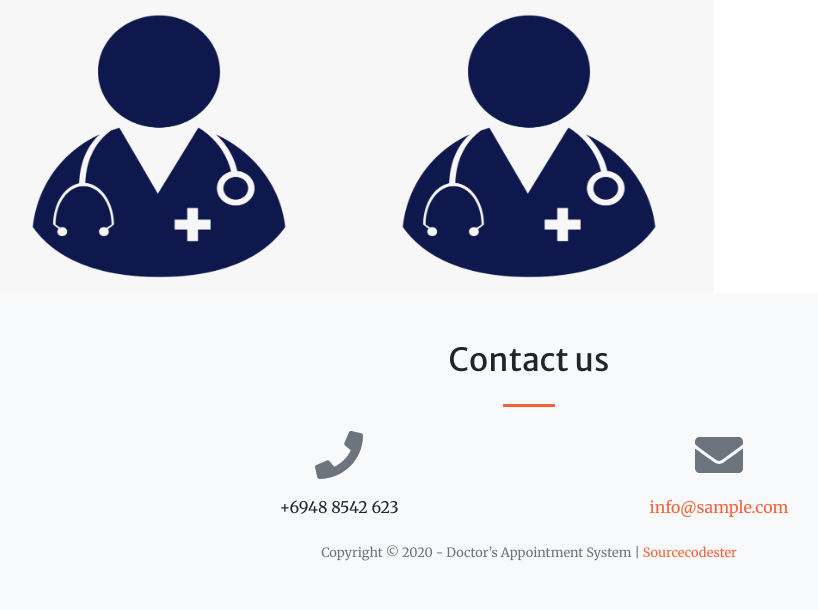
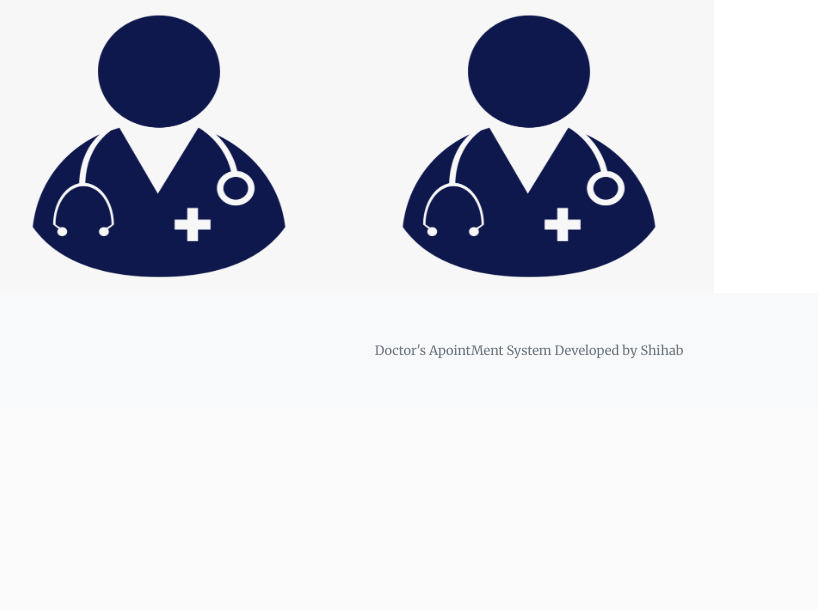
Before and after one commit to tonmoy5/DoctorApointment, a PHP site: page /index.php?page=home in a window 1280 px wide. Shown: the part 633-1243 px from the top of the page, without its empty margins (111-929 px from the left). After the commit the page ends 992 px from the top, so only its background shows below. Run offline with PHP 8.4, Linux system fonts and the light colour scheme; the visitor is signed in with stand-in values (Sample User, id 1); data comes from the database, SQL or seed files in the repository; data that the repository does not hold is empty; some libraries are stand-ins or nearby versions.

Commit message:
footer removed

```diff
--- a/index.php
+++ b/index.php
@@ -99,28 +99,9 @@ ob_end_flush();
     </div>
   </div>
   <footer class="bg-light py-5">
+
     <div class="container">
-      <div class="row justify-content-center">
-        <div class="col-lg-8 text-center">
-          <h2 class="mt-0">Contact us</h2>
-          <hr class="divider my-4" />
-        </div>
-      </div>
-      <div class="row">
-        <div class="col-lg-4 ml-auto text-center mb-5 mb-lg-0">
-          <i class="fas fa-phone fa-3x mb-3 text-muted"></i>
-          <div><?php echo $_SESSION['setting_contact'] ?></div>
-        </div>
-        <div class="col-lg-4 mr-auto text-center">
-          <i class="fas fa-envelope fa-3x mb-3 text-muted"></i>
-          <!-- Make sure to change the email address in BOTH the anchor text and the link target below!-->
-          <a class="d-block" href="mailto:<?php echo $_SESSION['setting_email'] ?>"><?php echo $_SESSION['setting_email'] ?></a>
-        </div>
-      </div>
-    </div>
-    <br>
-    <div class="container">
-      <div class="small text-center text-muted">Copyright © 2020 - <?php echo $_SESSION['setting_name'] ?> | <a href="https://www.sourcecodester.com/" target="_blank">Sourcecodester</a></div>
+      <div class="small text-center text-muted">Doctor's ApointMent System Developed by Shihab</div>
     </div>
   </footer>
 
```
